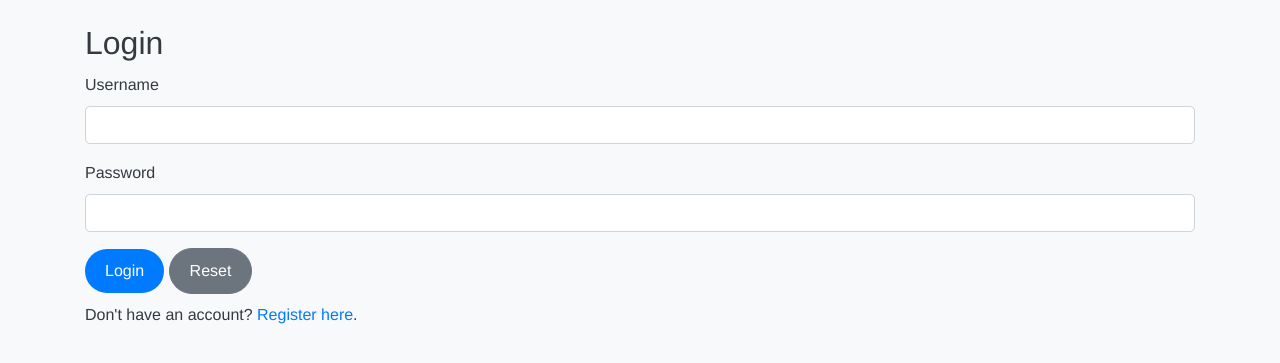
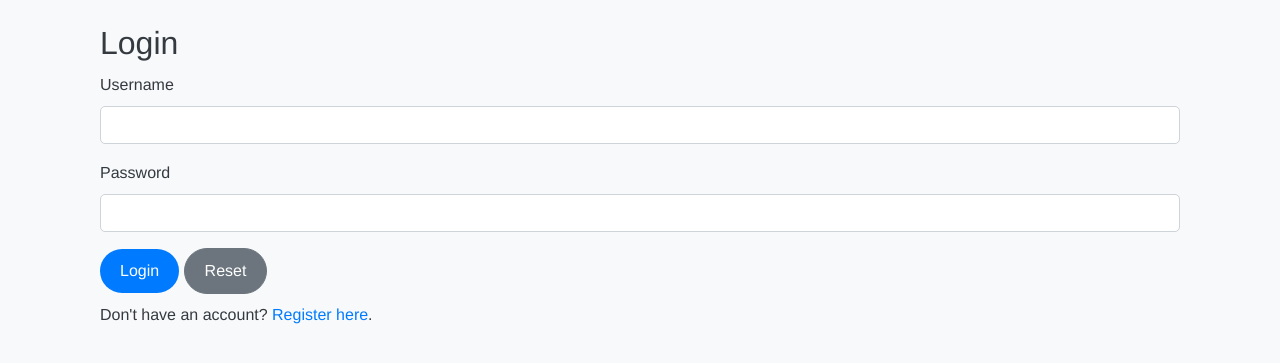
Before and after one commit to dotcomaki/household_services, a Flask app: page /login in a window 1280 px wide. Shown: the part 63-426 px from the top of the page. Run offline with Flask 3, Linux system fonts and the light colour scheme; some libraries are stand-ins or nearby versions.

Commit message:
Update formatting

```diff
--- a/templates/admin_dashboard.html
+++ b/templates/admin_dashboard.html
@@ -9,6 +9,7 @@
             aria-controls="navbarNav" aria-expanded="false" aria-label="Toggle navigation">
             <span class="navbar-toggler-icon"></span>
         </button>
+
         <div class="collapse navbar-collapse" id="navbarNav">
             <ul class="navbar-nav">
                 <li class="nav-item {% if request.endpoint == 'admin_dashboard' %}active{% endif %}">
@@ -58,6 +59,7 @@
                 {% endfor %}
             </tbody>
         </table>
+
         <div class="text-right">
             <a href="{{ url_for('create_service') }}" class="btn btn-primary mt-3">Create Service</a>
         </div>
@@ -118,6 +120,7 @@
             {% endfor %}
         </tbody>
     </table>
+
     <form action="{{ url_for('approve_all_professionals') }}" method="POST" style="display:inline;">
         <button type="submit" class="btn btn-sm btn-success">Approve All</button>
     </form>
--- a/templates/admin_search.html
+++ b/templates/admin_search.html
@@ -26,7 +26,9 @@
             </ul>
         </div>
     </nav>
+
     <hr>
+
     <form method="POST" action="{{ url_for('admin_search') }}">
         <div class="form-group">
             <label for="search_by">Search By:</label>
--- a/templates/edit_user.html
+++ b/templates/edit_user.html
@@ -1,6 +1,7 @@
 {% extends 'base.html' %}
 
 {% block content %}
+<div class="container mt-4">
     <!-- Top Nav Bar -->
     <nav class="navbar navbar-expand-lg navbar-light bg-light">
         <a class="navbar-brand" href="{{ url_for('admin_dashboard') }}">Admin Panel</a>
@@ -151,4 +152,5 @@
             <a href="{{ url_for('admin_dashboard') }}" class="btn btn-secondary">Cancel</a>
         </form>
     </div>
+</div>
 {% endblock %}
--- a/templates/login.html
+++ b/templates/login.html
@@ -1,6 +1,7 @@
 {% extends 'base.html' %}
 
 {% block content %}
+<div class="container mt-4">
     <h2>Login</h2>
     <form method="POST" action="{{ url_for('login') }}">
         <div class="form-group">
@@ -13,4 +14,5 @@
         <button type="reset" class="btn btn-secondary">Reset</button>
     </form>
     <p class="mt-2">Don't have an account? <a href="{{ url_for('register') }}">Register here</a>.</p>
+</div>
 {% endblock %}
--- a/templates/manage_users.html
+++ b/templates/manage_users.html
@@ -1,6 +1,7 @@
 {% extends 'base.html' %}
 
 {% block content %}
+<div class="container mt-4">
     <!-- Top Nav Bar -->
     <nav class="navbar navbar-expand-lg navbar-light bg-light">
         <a class="navbar-brand" href="{{ url_for('admin_dashboard') }}">Admin Panel</a>
@@ -53,4 +54,5 @@
             </tbody>
         </table>
     </div>
+</div>
 {% endblock %}
```
Lines whose indentation alone changed are shown as unchanged.
